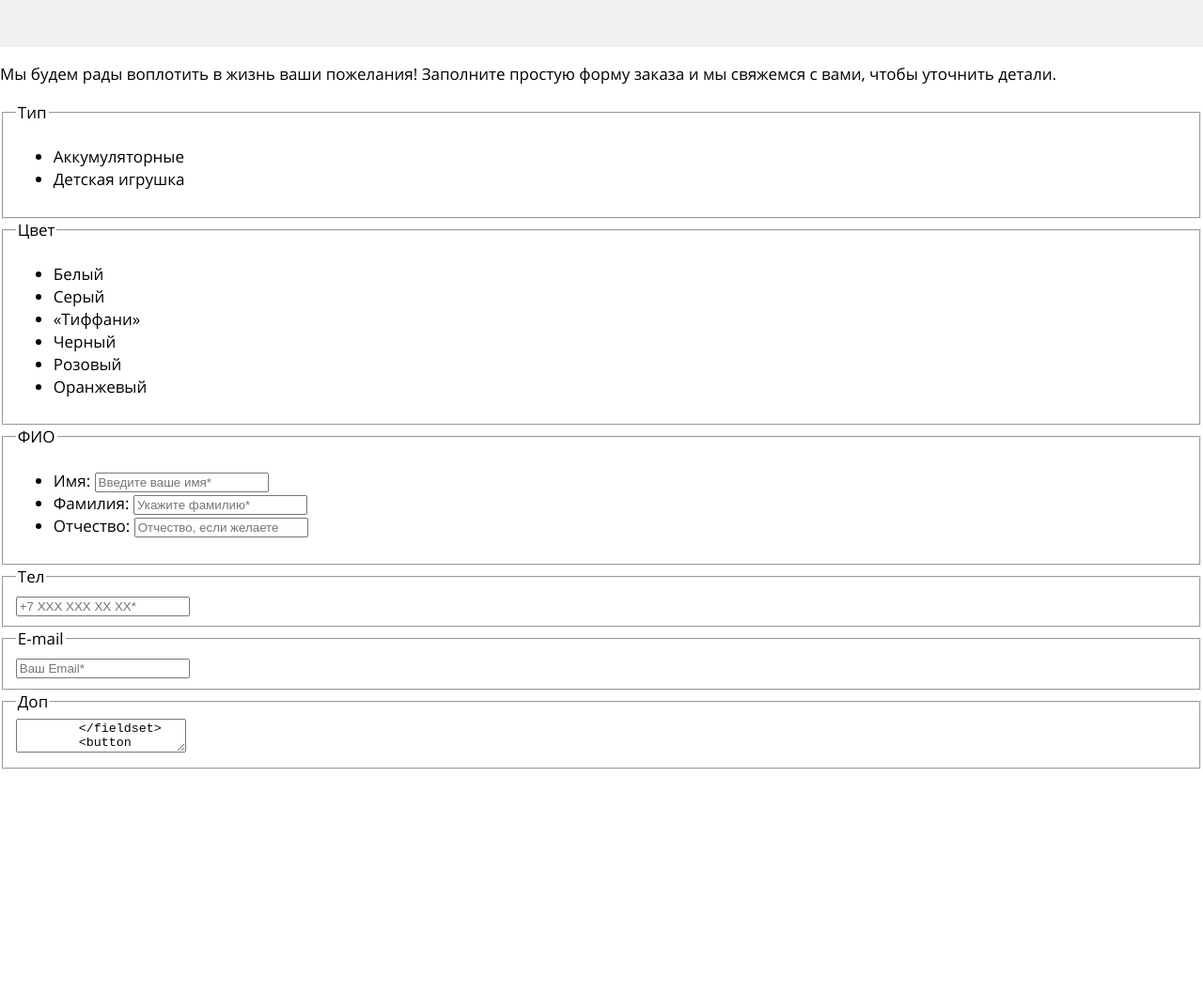
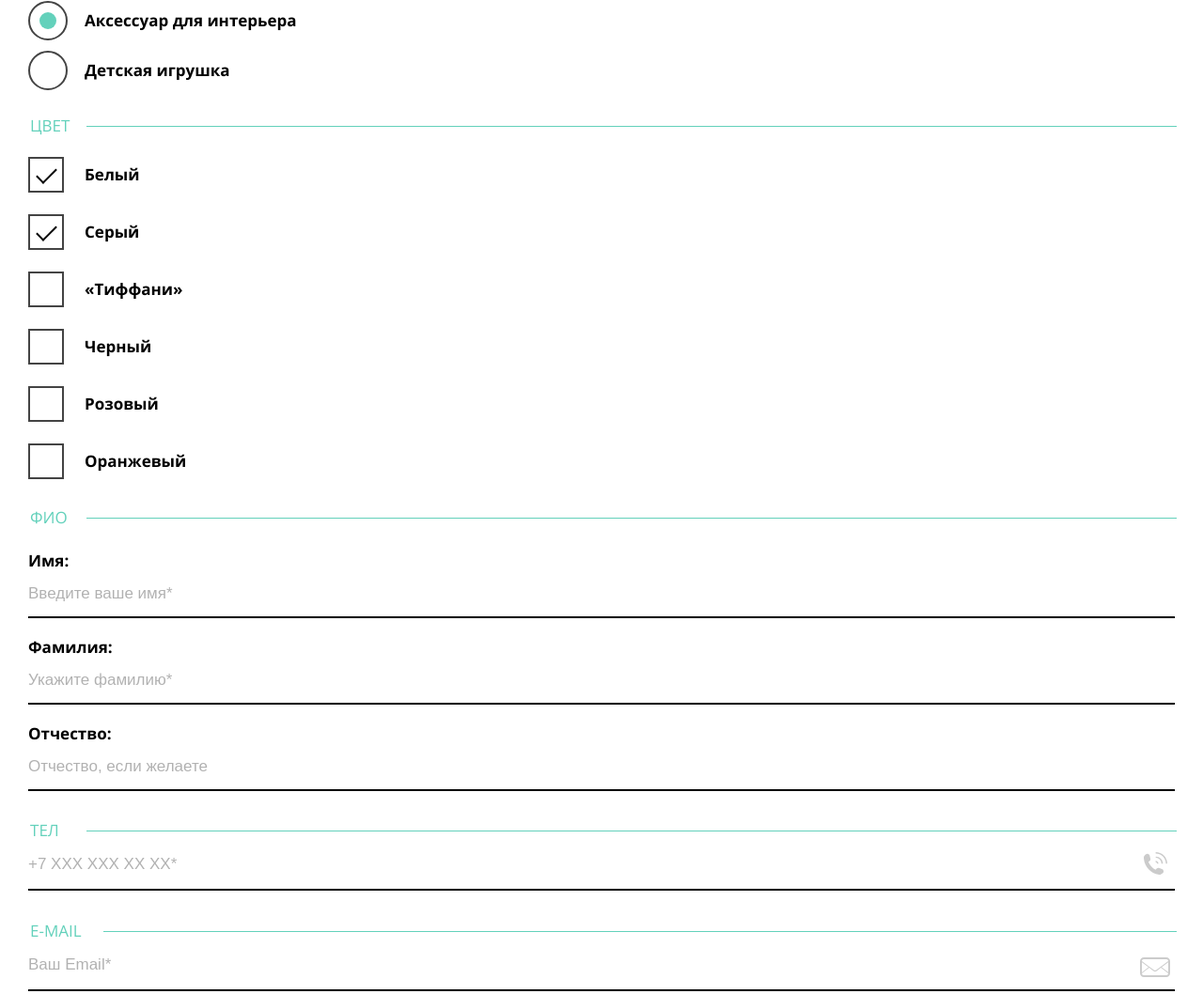
Before and after one commit to dr-ak/93369-mishka-21, a website: page source/form.html in a window 1280 px wide. Shown: the part 712-1770 px from the top of the page at 94% size. Before the commit the page ends 1531 px from the top, so only its background shows below. Drawn offline with nearby package versions, Linux system fonts and the light colour scheme; files that its build step writes are made by us from their sources.

Commit message:
Стилизация страницы формы

```diff
--- a/source/form.html
+++ b/source/form.html
@@ -11,8 +11,8 @@
         <button class="main-nav__toggle" type="button" aria-label="Открыть меню"></button>
         <ul class="main-nav__list site-list">
           <li class="site-list__item site-list__item--logo">
-            <a href="index.html">
-              <img src="" width="86" height="35" alt="Логотип «Мишка»">
+            <a>
+              <img src="img/mishka-logo-mobile.svg" width="86" height="35" alt="Логотип «Мишка»">
             </a>
           </li>
           <li class="site-list__item">
@@ -35,17 +35,17 @@
               Корзина: пока пуста
             </a>
           </li>
-          <li class="site-list__item">
+          <li class="site-list__item visually-hidden">
             <a href="">
               Новые поступления
             </a>
           </li>
-          <li class="site-list__item">
+          <li class="site-list__item visually-hidden">
             <a href="">
               Распродажа
             </a>
           </li>
-          <li class="site-list__item">
+          <li class="site-list__item visually-hidden">
               Бесплатная доставка по России
           </li>
         </ul>
@@ -56,18 +56,18 @@
       <div class="intro">
         <h1 class="main-title">Милые штуки ручной работы для дома</h1>
       </div>
-      <p>Мы будем рады воплотить в жизнь ваши пожелания! Заполните простую форму заказа и мы свяжемся с вами, чтобы уточнить детали.</p>
+      <p class="page-main__form-text">Мы будем рады воплотить в жизнь ваши пожелания! Заполните простую форму заказа и мы свяжемся с вами, чтобы уточнить детали.</p>
       <form class="order-form" action="http://echo.htmlacademy.ru/" method="post">
         <fieldset class="order-form__fieldset">
           <legend class="order-form__title">Тип</legend>
-          <ul class="order-form__list">
-            <li class="order-form__item">
+          <ul class="order-form__list order-form__list--radio">
+            <li class="order-form__item order-form__item--radio">
               <input class="order-form__radio visually-hidden" id="accessories" type="radio" name="type" value="accessories" checked>
               <label class="order-form__name" for="accessories">
-                Аккумуляторные
+                Аксессуар для интерьера
               </label>
             </li>
-            <li class="order-form__item">
+            <li class="order-form__item order-form__item--radio">
               <input class="order-form__radio visually-hidden" id="kinder-toy" type="radio" name="type" value="kinder-toy">
               <label class="order-form__name" for="kinder-toy">
                 Детская игрушка
@@ -77,38 +77,38 @@
         </fieldset>
         <fieldset class="order-form__fieldset">
           <legend class="order-form__title">Цвет</legend>
-          <ul class="order-form__list">
-            <li class="order-form__item">
+          <ul class="order-form__list order-form__list--checkbox">
+            <li class="order-form__item order-form__item--checkbox">
               <input class="order-form__checkbox visually-hidden" id="white" type="checkbox" name="white" checked>
               <label class="order-form__name" for="white">
                 Белый
               </label>
             </li>
-            <li class="order-form__item">
+            <li class="order-form__item order-form__item--checkbox">
               <input class="order-form__checkbox visually-hidden" id="gray" type="checkbox" name="gray" checked>
               <label class="order-form__name" for="gray">
                 Серый
               </label>
             </li>
-            <li class="order-form__item">
+            <li class="order-form__item order-form__item--checkbox">
               <input class="order-form__checkbox visually-hidden" id="tiffany" type="checkbox" name="tiffany">
               <label class="order-form__name" for="tiffany">
                 «Тиффани»
               </label>
             </li>
-            <li class="order-form__item">
+            <li class="order-form__item order-form__item--checkbox">
               <input class="order-form__checkbox visually-hidden" id="black" type="checkbox" name="black">
               <label class="order-form__name" for="black">
                 Черный
               </label>
             </li>
-            <li class="order-form__item">
+            <li class="order-form__item order-form__item--checkbox">
               <input class="order-form__checkbox visually-hidden" id="pink" type="checkbox" name="pink">
               <label class="order-form__name" for="pink">
                 Розовый
               </label>
             </li>
-            <li class="order-form__item">
+            <li class="order-form__item order-form__item--checkbox">
               <input class="order-form__checkbox visually-hidden" id="orange" type="checkbox" name="orange">
               <label class="order-form__name" for="orange">
                 Оранжевый
@@ -118,20 +118,20 @@
         </fieldset>
         <fieldset class="order-form__fieldset">
           <legend class="order-form__title">ФИО</legend>
-          <ul class="order-form__list">
-            <li class="order-form__item">
+          <ul class="order-form__list order-form__list--text">
+            <li class="order-form__item order-form__item--text">
               <label class="order-form__name">
                 Имя:
                 <input class="order-form__text" type="text" name="first-name" placeholder="Введите ваше имя*" required>
               </label>
             </li>
-            <li class="order-form__item">
+            <li class="order-form__item order-form__item--text">
               <label class="order-form__name">
                 Фамилия:
                 <input class="order-form__text" type="text" name="last-name" placeholder="Укажите фамилию*" required>
               </label>
             </li>
-            <li class="order-form__item">
+            <li class="order-form__item order-form__item--text">
               <label class="order-form__name">
                 Отчество:
                 <input class="order-form__text" type="text" name="middle-name" placeholder="Отчество, если желаете">
@@ -139,40 +139,47 @@
             </li>
           </ul>
         </fieldset>
-        <fieldset class="order-form__fieldset">
+        <fieldset class="order-form__fieldset order-form__fieldset--tel">
           <legend class="order-form__title">Тел</legend>
-          <input class="order-form__tel" type="tel" name="tel" placeholder="+7 ХХХ ХХХ ХХ ХХ*" required>
+          <label>
+            <input class="order-form__tel" type="tel" name="tel" placeholder="+7 ХХХ ХХХ ХХ ХХ*" required>
+          </label>
         </fieldset>
-        <fieldset class="order-form__fieldset">
-          <legend class="order-form__title">E-mail</legend>
-          <input class="order-form__email" type="email" name="email" placeholder="Ваш Email*" required>
+        <fieldset class="order-form__fieldset order-form__fieldset--email">
+          <legend class="order-form__title order-form__title--email">E-mail</legend>
+          <label>
+            <input class="order-form__email" type="email" name="email" placeholder="Ваш Email*" required>
+          </label>
         </fieldset>
         <fieldset class="order-form__fieldset">
           <legend class="order-form__title">Доп</legend>
-          <textarea class="order-form__text" name="text" placeholder="Опишите все ваши пожелания к заказу">
+          <textarea class="order-form__textarea" name="textarea" placeholder="Опишите все ваши пожелания к заказу"></textarea>
         </fieldset>
+        <p><sup>*</sup>Поля обязательны для заполнения</p>
         <button class="button order-form__button" type="submit">Отправить заказ</button>
-        <p><sup>*</sup>Поля обязательны для заполнения</p>
       </form>
     </main>
 
     <footer class="page-footer">
-      <a class="page-footer__logo">
+      <a class="page-footer__logo visually-hidden">
         <img src="" width="86" height="35" alt="Логотип «Мишка»">
       </a>
       <ul class="social-list page-footer__social">
-        <li class="social-list__item">
+        <li class="social-list__item social-list__item--insta">
           <a href="" aria-label="Мишка в Instagram"></a>
         </li>
-        <li class="social-list__item">
+        <li class="social-list__item social-list__item--fb">
           <a href="" aria-label="Мишка в Facebook"></a>
         </li>
-        <li class="social-list__item">
+        <li class="social-list__item social-list__item--twitter">
           <a href="" aria-label="Мишка в Twitter"></a>
         </li>
       </ul>
       <p class="page-footer__copyright">
-        Разработано<a href="https://htmlacademy.ru/intensive/adaptive"><img src="" alt=""></a>
+        Разработано
+        <a href="https://htmlacademy.ru/intensive/adaptive">
+          <img src="img/htmlacademy.svg" alt="">
+        </a>
       </p>
     </footer>
   </body>
--- /dev/null
+++ b/source/less/blocks/order-form.less
@@ -0,0 +1,246 @@
+.order-form {
+  padding: 0 30px;
+  padding-right: 30px;
+}
+
+.order-form__fieldset {
+  margin: 0;
+  padding: 0;
+  border: none;
+
+  &--tel {
+    position: relative;
+    padding-bottom: 35px;
+  }
+
+  &--tel label::before {
+    position: absolute;
+    bottom: 52px;
+    right: 8px;
+    display: block;
+    content: "";
+    width: 25px;
+    height: 24px;
+    background-image: url("../img/phone.svg");
+  }
+
+  &--email {
+    position: relative;
+    padding-bottom: 35px;
+  }
+
+  &--email label::before {
+    position: absolute;
+    bottom: 50px;
+    right: 5px;
+    display: block;
+    content: "";
+    width: 32px;
+    height: 21px;
+    background-image: url("../img/mail.svg");
+  }
+}
+
+.order-form__title {
+  .set-font-params(17px; 16px);
+  display: block;
+  width: 100%;
+  position: relative;
+  color: @basic-second;
+  text-transform: uppercase;
+
+  &::after {
+    content: "";
+    position: absolute;
+    display: block;
+    width: calc(100% - 60px);
+    height: 1px;
+    background-color: @basic-second;
+    top: 50%;
+    margin-left: 60px;
+  }
+
+  &--email::after {
+    margin-left: 78px;
+    width: calc(100% - 78px);
+  }
+}
+
+.order-form__list {
+  .reset-list;
+  .set-font-params(17px; 18px; bold);
+
+  &--radio {
+    padding-left: 60px;
+    margin: 30px 0;
+  }
+
+  &--checkbox {
+    padding-left: 60px;
+    margin: 25px 0 33px;
+  }
+
+  &--text {
+    margin: 29px 0 34px;
+  }
+}
+
+.order-form__item {
+  position: relative;
+  display: flex;
+  align-items: center;
+
+  &--radio {
+    min-height: 42px;
+    margin-bottom: 11px;
+  }
+
+  &--checkbox {
+    min-height: 38px;
+    margin-bottom: 23px;
+  }
+
+  &--text {
+    margin-top: 22px;
+  }
+}
+
+.order-form__radio {
+  & + label::before {
+    content: "";
+    position: absolute;
+    left: -60px;
+    top: 0;
+    width: 42px;
+    height: 42px;
+    border: 2px solid @dark-gray;
+    border-radius: 50%;
+  }
+
+  &:checked + label::after {
+    content: "";
+    position: absolute;
+    left: -48px;
+    top: 12px;
+    width: 18px;
+    height: 18px;
+    border-radius: 50%;
+    background-color: @basic-second;
+  }
+}
+
+.order-form__checkbox {
+  & + label::before {
+    content: "";
+    position: absolute;
+    left: -60px;
+    top: 0;
+    width: 38px;
+    height: 38px;
+    border: 2px solid @dark-gray;
+  }
+
+  &:checked + label::after {
+    content: "";
+    position: absolute;
+    left: -51px;
+    top: 12px;
+    width: 21px;
+    height: 11px;
+    border-left: 2px solid @basic-black;
+    border-bottom: 2px solid @basic-black;
+    transform: rotate(-45deg);
+  }
+}
+
+.order-form__name {
+  width: 100%;
+}
+
+.order-form__text {
+  display: block;
+  padding: 17px 0;
+  width: 100%;
+  .set-font-params(17px; 18px);
+  border: 0;
+  box-shadow: inset 0px -2px 0px @basic-black;
+
+  &::placeholder {
+    color: @basic-black;
+    opacity: 0.3;
+  }
+
+  &:focus {
+    outline: none;
+  }
+}
+
+.order-form__tel {
+  display: block;
+  padding: 19px 0;
+  padding-right: 100px;
+  width: 100%;
+  .set-font-params(17px; 18px);
+  border: 0;
+  box-shadow: inset 0px -2px 0px @basic-black;
+
+  &::placeholder {
+    color: @basic-black;
+    opacity: 0.3;
+  }
+
+  &:focus {
+    outline: none;
+  }
+}
+
+.order-form__email {
+  display: block;
+  padding: 19px 0;
+  padding-right: 100px;
+  width: 100%;
+  .set-font-params(17px; 18px);
+  border: 0;
+  box-shadow: inset 0px -2px 0px @basic-black;
+
+  &::placeholder {
+    color: @basic-black;
+    opacity: 0.3;
+  }
+
+  &:focus {
+    outline: none;
+  }
+}
+
+.order-form__textarea {
+  display: block;
+  width: 100%;
+  min-height: 142px;
+  margin: 22px 0 17px;
+  padding: 17px;
+  resize: none;
+  .set-font-params(17px; 18px);
+  border-radius: 0;
+  border: 2px solid @basic-black;
+
+  &::placeholder {
+    color: @basic-black;
+    opacity: 0.3;
+  }
+
+  &:focus {
+    outline: none;
+  }
+}
+
+.order-form p {
+  margin: 0;
+  .set-font-params(14px; 16px);
+  color: @dark-gray;
+}
+
+.order-form__button {
+  margin: 30px 0 55px;
+  width: 100%;
+}
--- /dev/null
+++ b/source/less/blocks/page-main.less
@@ -0,0 +1,4 @@
+.page-main__form-text {
+  .set-font-params(13px; 24px);
+  margin: 17px 30px 29px;
+}
--- a/source/less/style.less
+++ b/source/less/style.less
@@ -8,10 +8,12 @@
 // Blocks
 
 @import "blocks/page";
+@import "blocks/page-main";
 @import "blocks/button";
 @import "blocks/main-title";
 @import "blocks/page-footer";
 @import "blocks/social-list";
+@import "blocks/order-form";
 @import "blocks/site-list";
 @import "blocks/intro";
 @import "blocks/offers";
```
Also changed, not shown: source/img/mail.svg (added), source/img/phone.svg (added).
